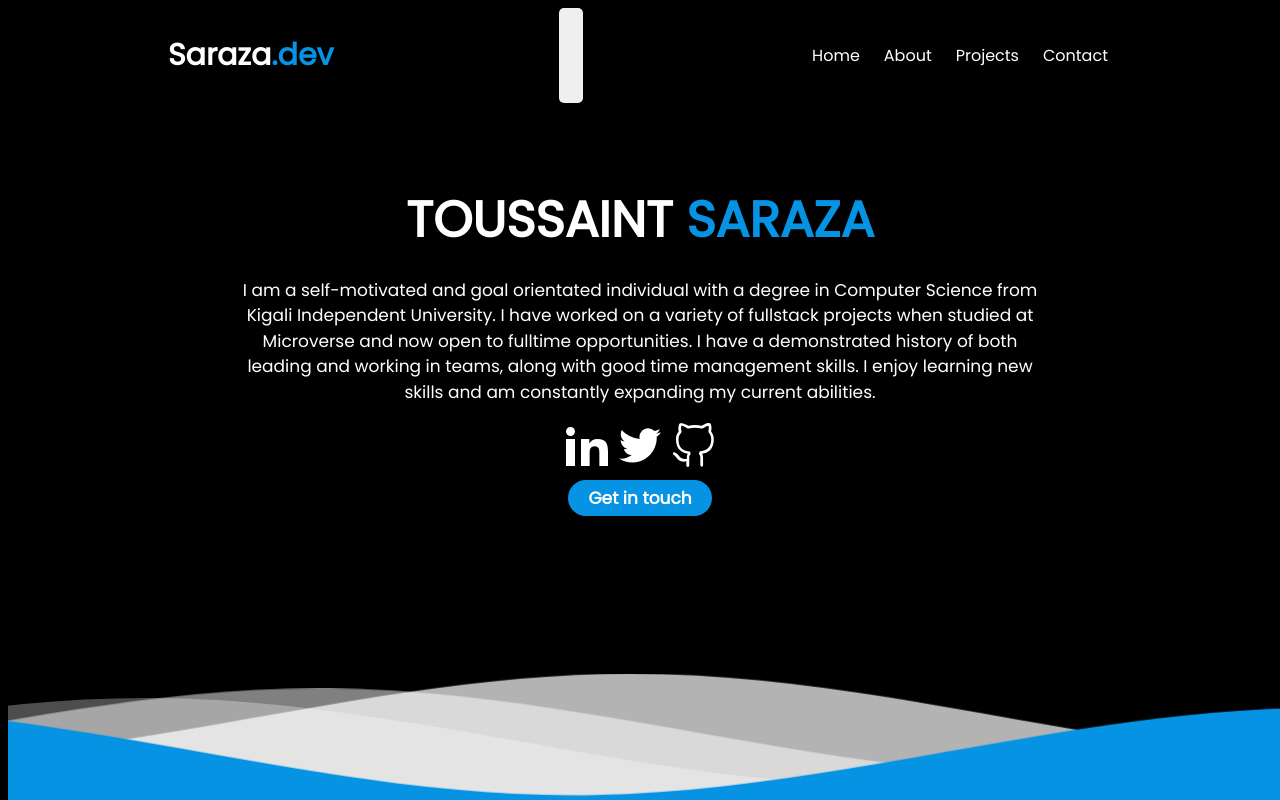
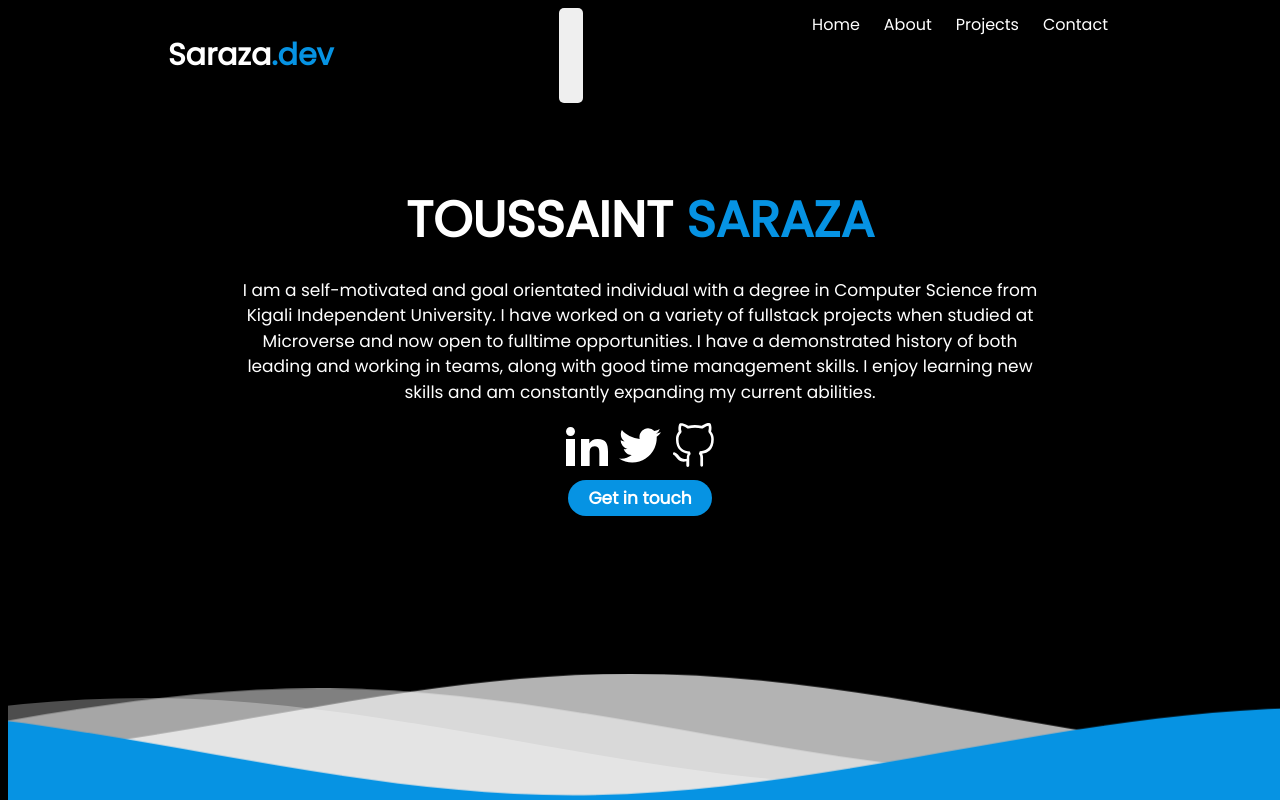
Before and after one commit to sarazaToussaint/Saraza-dev, a React (Create React App) app: page / in a window 1280 px wide. Built offline with nearby package versions, Linux system fonts and the light colour scheme.

Commit message:
Add all the nav links into a div

```diff
--- a/src/components/NavaBar.js
+++ b/src/components/NavaBar.js
@@ -22,6 +22,7 @@ export default function NavaBar() {
           />
         </svg>
       </button>
+      <div className="nav-links">
         <ul>
           <li className="active">
             <Link to="/">Home</Link>
@@ -36,6 +37,7 @@ export default function NavaBar() {
             <Link to="/Contact">Contact</Link>
           </li>
         </ul>
+      </div>
     </nav>
   );
 }
```
Lines whose indentation alone changed are shown as unchanged.
